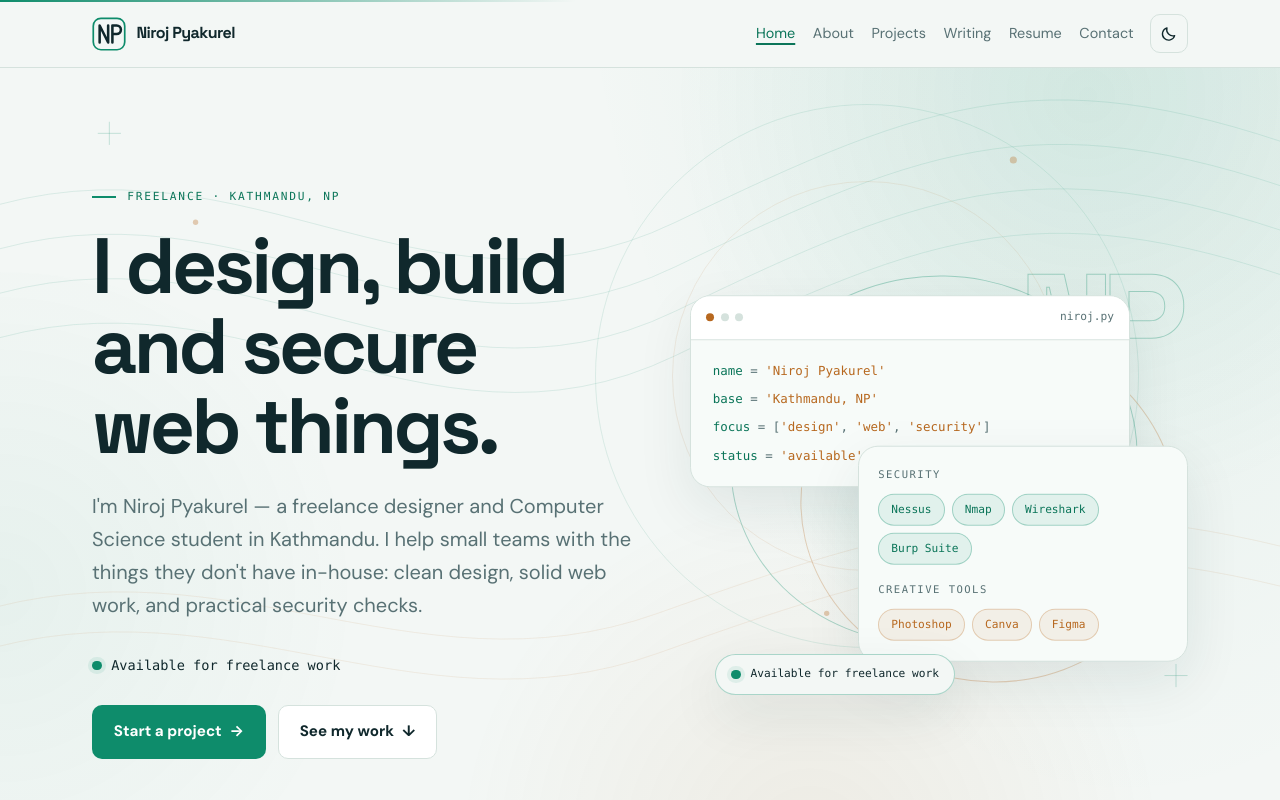
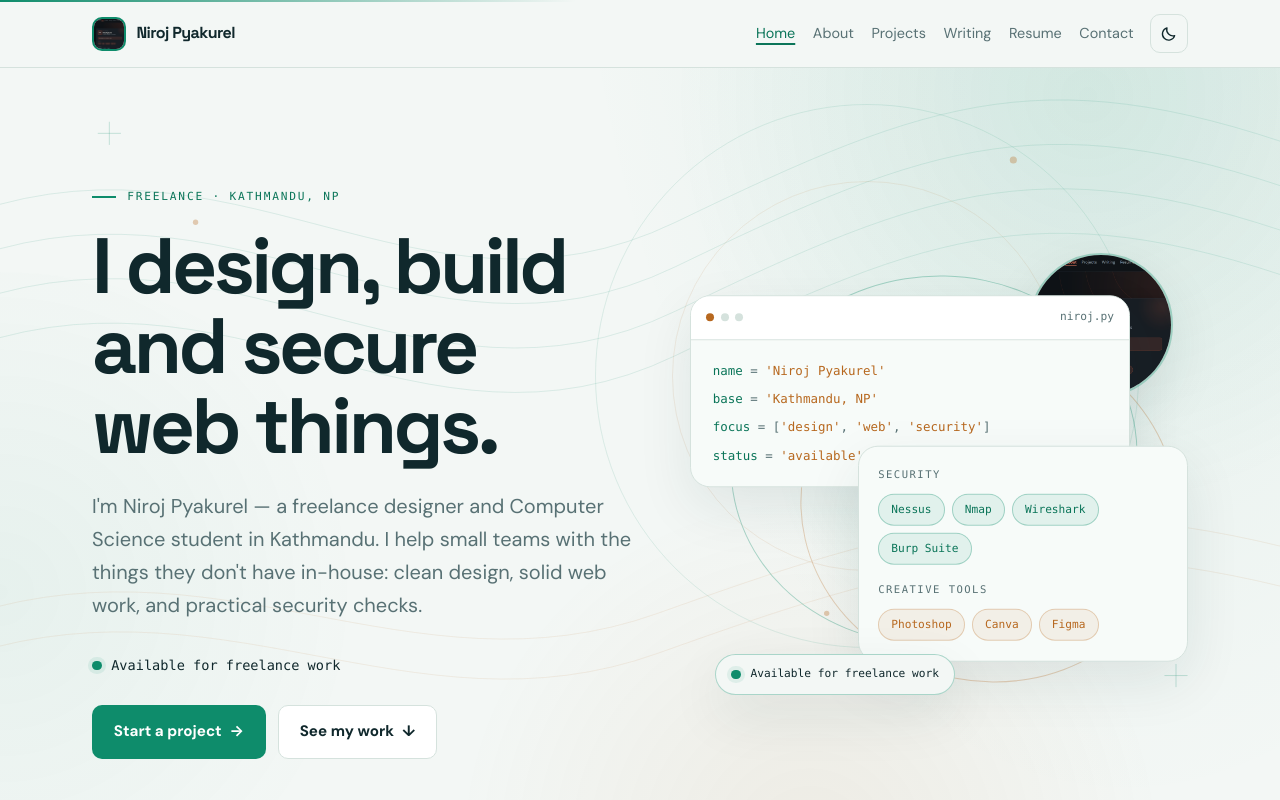
Before and after one commit to niroj-pyakurel/niroj-pyakurel.github.io, an Astro site: page / in a window 1280 px wide. Shown: the top 800 px of the page. Built offline with nearby package versions, Linux system fonts and the light colour scheme; Astro itself is replaced by a stand-in of ours.

Commit message:
Update portfolio content

```diff
--- a/src/components/Footer.astro
+++ b/src/components/Footer.astro
@@ -8,11 +8,7 @@ const isExternal = (href) => /^https?:\/\//.test(href);
 <footer class="site-footer">
   <div class="container footer-main">
     <div class="footer-brand">
-      <svg viewBox="0 0 40 40" width="36" height="36" fill="none" aria-hidden="true">
-        <rect x="1.5" y="1.5" width="37" height="37" rx="9" stroke="var(--color-accent)" stroke-width="2" />
-        <path d="M9 30V10l10 20V10" stroke="currentColor" stroke-width="3" stroke-linecap="round" stroke-linejoin="round" />
-        <path d="M24 30V10h5a5 5 0 0 1 0 10h-5" stroke="currentColor" stroke-width="3" stroke-linecap="round" stroke-linejoin="round" />
-      </svg>
+      <img class="footer-photo" src="/profile-photo.png" width="36" height="36" alt="" />
       <div>
         <strong>{site.name}</strong>
         <p>{site.location} · {site.availability}</p>
@@ -67,6 +63,17 @@ const isExternal = (href) => /^https?:\/\//.test(href);
     gap: 1rem;
   }
 
+  .footer-photo {
+    width: 36px;
+    height: 36px;
+    flex: none;
+    border: 2px solid var(--color-accent);
+    border-radius: 10px;
+    object-fit: cover;
+    object-position: center;
+    background: var(--color-surface);
+  }
+
   .footer-brand strong {
     font-size: 1.1rem;
   }
--- a/src/components/Header.astro
+++ b/src/components/Header.astro
@@ -10,31 +10,7 @@ const isActive = (href) => (href === '/' ? path === '/' : path === href.replace(
 <header class="site-header">
   <div class="container header-inner">
     <a class="brand" href="/" aria-label={`${site.name} — home`}>
-      <svg
-        class="brand-mark"
-        viewBox="0 0 40 40"
-        width="34"
-        height="34"
-        fill="none"
-        aria-hidden="true"
-        focusable="false"
-      >
-        <rect x="1.5" y="1.5" width="37" height="37" rx="9" stroke="var(--color-accent)" stroke-width="2" />
-        <path
-          d="M9 30V10l10 20V10"
-          stroke="currentColor"
-          stroke-width="3"
-          stroke-linecap="round"
-          stroke-linejoin="round"
-        />
-        <path
-          d="M24 30V10h5a5 5 0 0 1 0 10h-5"
-          stroke="currentColor"
-          stroke-width="3"
-          stroke-linecap="round"
-          stroke-linejoin="round"
-        />
-      </svg>
+      <img class="brand-photo" src="/profile-photo.png" width="34" height="34" alt="" />
       <span class="wordmark">{site.name}</span>
     </a>
 
@@ -96,8 +72,15 @@ const isActive = (href) => (href === '/' ? path === '/' : path === href.replace(
     color: var(--color-link);
   }
 
-  .brand-mark {
+  .brand-photo {
+    width: 34px;
+    height: 34px;
     flex: none;
+    border: 2px solid var(--color-accent);
+    border-radius: 10px;
+    object-fit: cover;
+    object-position: center;
+    background: var(--color-surface);
   }
 
   .header-right {
--- a/src/components/HeroVisual.astro
+++ b/src/components/HeroVisual.astro
@@ -7,7 +7,9 @@ import { site } from '../data/site.js';
   <div class="orbit orbit-one"></div>
   <div class="orbit orbit-two"></div>
 
-  <div class="visual-mark">NP</div>
+  <div class="visual-mark">
+    <img src="/profile-photo.png" width="144" height="144" alt="" />
+  </div>
 
   <div class="visual-card code-card">
     <div class="card-bar">
@@ -76,13 +78,19 @@ import { site } from '../data/site.js';
     position: absolute;
     top: 3%;
     right: 3%;
-    font-family: var(--font-display);
-    font-size: clamp(5rem, 12vw, 9rem);
-    font-weight: 700;
-    line-height: 1;
-    letter-spacing: -0.1em;
-    color: transparent;
-    -webkit-text-stroke: 1px var(--color-accent-line);
+    width: clamp(5rem, 12vw, 9rem);
+    aspect-ratio: 1;
+    border: 2px solid var(--color-accent-line);
+    border-radius: 50%;
+    overflow: hidden;
+    box-shadow: var(--shadow-card);
+  }
+
+  .visual-mark img {
+    width: 100%;
+    height: 100%;
+    object-fit: cover;
+    object-position: center;
   }
 
   .visual-card {
@@ -223,7 +231,7 @@ import { site } from '../data/site.js';
 
     .visual-mark {
       top: -1.5rem;
-      font-size: 4rem;
+      width: 4rem;
     }
   }
 </style>
--- a/src/components/SEOHead.astro
+++ b/src/components/SEOHead.astro
@@ -16,7 +16,7 @@ const canonical = new URL(Astro.url.pathname, Astro.site).href;
 <meta name="viewport" content="width=device-width, initial-scale=1" />
 <meta name="theme-color" content="#07151a" media="(prefers-color-scheme: dark)" />
 <meta name="theme-color" content="#f3f7f5" media="(prefers-color-scheme: light)" />
-<link rel="icon" href="/favicon.svg" type="image/svg+xml" />
+<link rel="icon" href="/favicon.png" type="image/png" />
 <link rel="canonical" href={canonical} />
 
 <meta property="og:type" content={type} />
```
Also changed, not shown: src/components/ProfileCard.astro (+12 -1 lines), public/favicon.png (added), public/profile-photo.png (added).
